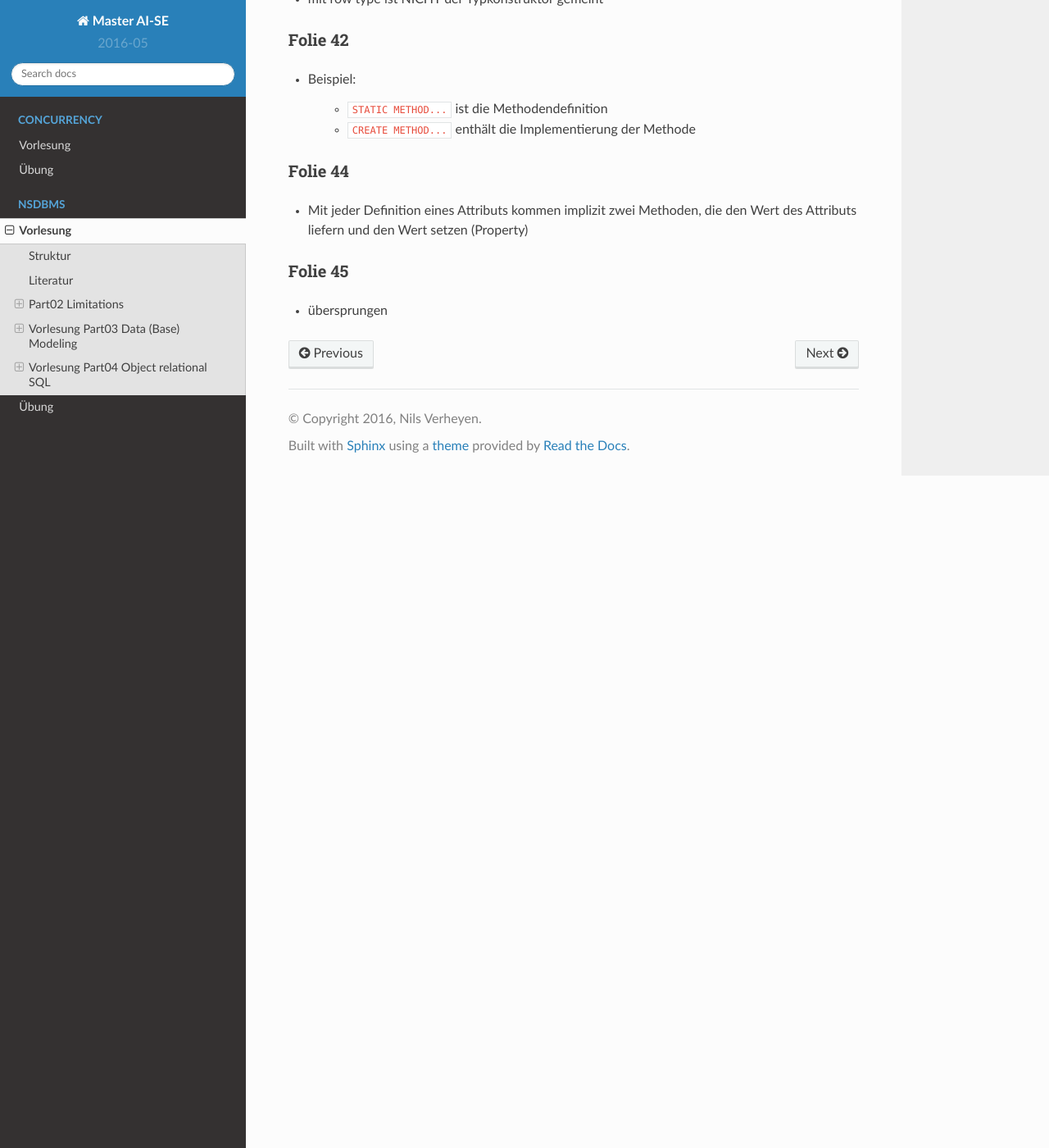
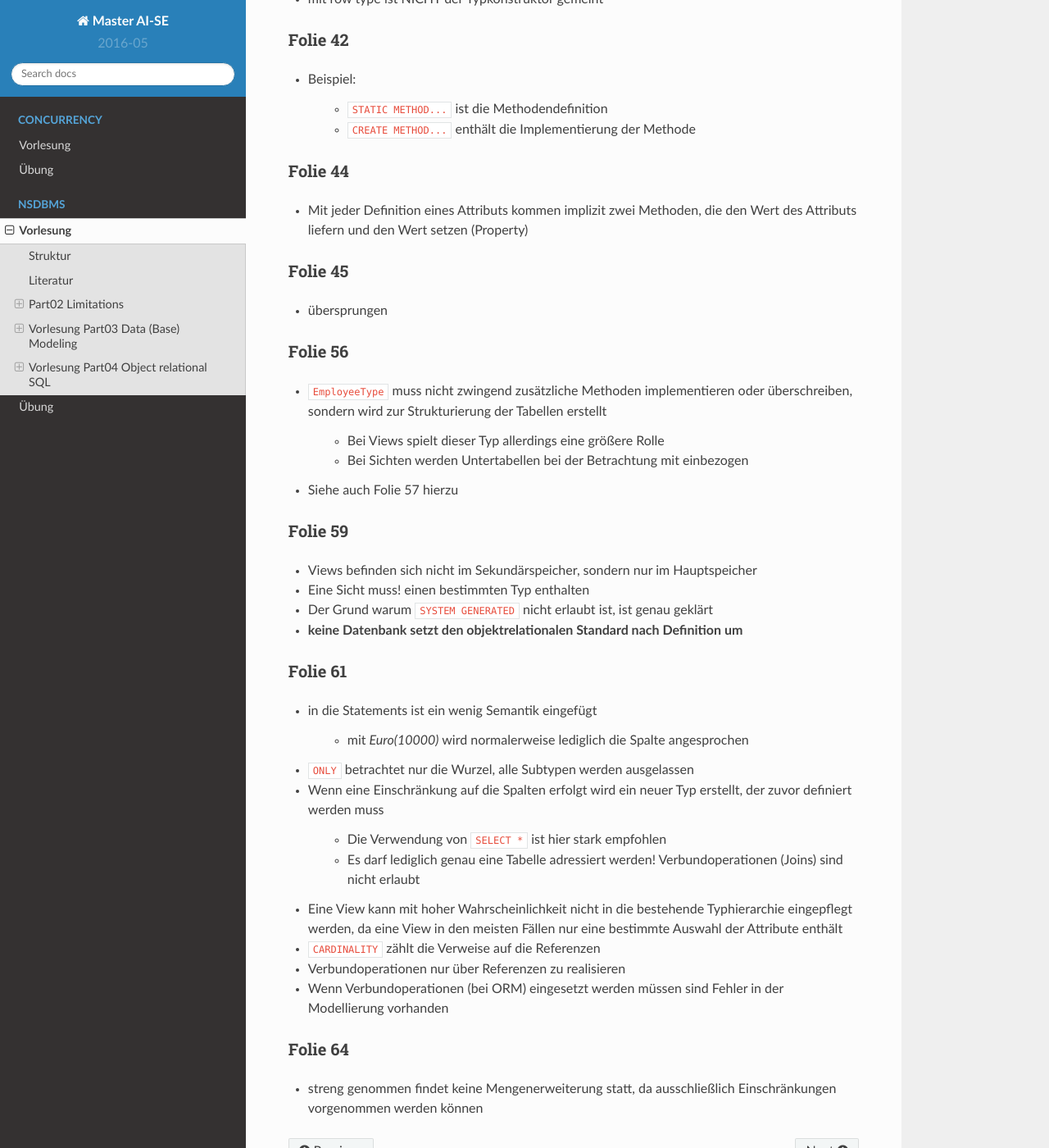
Before and after one commit to captain-proton/aise, a Sphinx documentation site: the page built from documentation/source/nsdbms/lecture.rst, in a window 1280 px wide and 1400 px high, scrolled down 6094 px. Shown: the whole window at 82% size. Built offline with Sphinx 7.4.7 and the Read the Docs theme 2.0.0, drawn with Linux system fonts in a browser that asks for light colours; formulas are drawn with MathJax 3.

Commit message:
update nsdbms lecture

```diff
--- a/documentation/source/nsdbms/lecture.rst
+++ b/documentation/source/nsdbms/lecture.rst
@@ -318,3 +318,45 @@ Folie 45
 ^^^^^^^^
 
 - übersprungen
+
+Folie 56
+^^^^^^^^
+
+- ``EmployeeType`` muss nicht zwingend zusätzliche Methoden implementieren oder überschreiben, sondern wird zur Strukturierung der Tabellen erstellt
+
+    + Bei Views spielt dieser Typ allerdings eine größere Rolle
+    + Bei Sichten werden Untertabellen bei der Betrachtung mit einbezogen
+
+- Siehe auch Folie 57 hierzu
+
+Folie 59
+^^^^^^^^
+
+- Views befinden sich nicht im Sekundärspeicher, sondern nur im Hauptspeicher
+- Eine Sicht muss! einen bestimmten Typ enthalten
+- Der Grund warum ``SYSTEM GENERATED`` nicht erlaubt ist, ist genau geklärt
+- **keine Datenbank setzt den objektrelationalen Standard nach Definition um**
+
+Folie 61
+^^^^^^^^
+
+- in die Statements ist ein wenig Semantik eingefügt
+
+    + mit *Euro(10000)* wird normalerweise lediglich die Spalte angesprochen
+
+- ``ONLY`` betrachtet nur die Wurzel, alle Subtypen werden ausgelassen
+- Wenn eine Einschränkung auf die Spalten erfolgt wird ein neuer Typ erstellt, der zuvor definiert werden muss
+
+    + Die Verwendung von ``SELECT *`` ist hier stark empfohlen
+    + Es darf lediglich genau eine Tabelle adressiert werden! Verbundoperationen (Joins) sind nicht erlaubt
+
+- Eine View kann mit hoher Wahrscheinlichkeit nicht in die bestehende Typhierarchie eingepflegt werden, da eine View in den meisten Fällen nur eine bestimmte Auswahl der Attribute enthält
+
+- ``CARDINALITY`` zählt die Verweise auf die Referenzen
+- Verbundoperationen nur über Referenzen zu realisieren
+- Wenn Verbundoperationen (bei ORM) eingesetzt werden müssen sind Fehler in der Modellierung vorhanden
+
+Folie 64
+^^^^^^^^
+
+- streng genommen findet keine Mengenerweiterung statt, da ausschließlich Einschränkungen vorgenommen werden können
```
